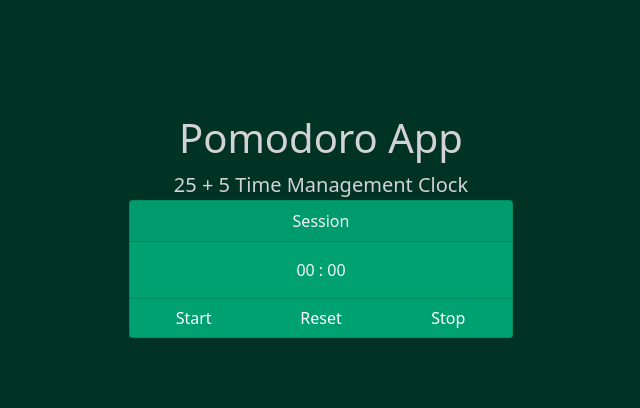
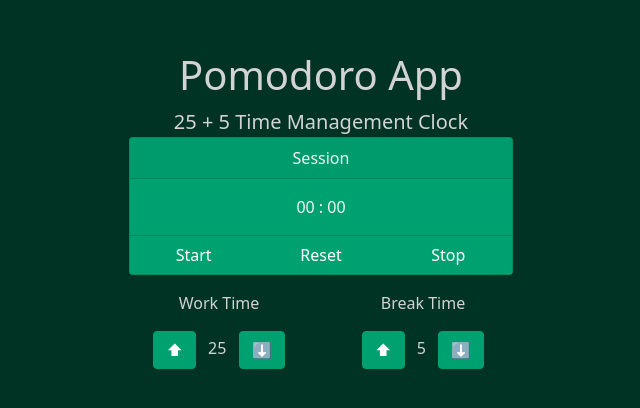
Before and after one commit to A3AJAGBE/react-pomodoro-app, a React (Create React App) app: page / in a window 1280 px wide. Shown: the part 174-582 px from the top of the page, without its empty margins (319-959 px from the left). Built offline with nearby package versions, Linux system fonts and the light colour scheme.

Commit message:
Add settings div

```diff
--- a/src/App.js
+++ b/src/App.js
@@ -3,6 +3,8 @@ import 'bootstrap/dist/css/bootstrap.min.css';
 import Container from 'react-bootstrap/Container';
 import Card from 'react-bootstrap/Card';
 import Button from 'react-bootstrap/Button';
+import Row from 'react-bootstrap/Row';
+import Col from 'react-bootstrap/Col';
 
 const App = () => {
 	return (
@@ -29,6 +31,26 @@ const App = () => {
 						<Button className="col-4 m-0 rounded-0 Card-Btn" id="stop">Stop</Button>
 					</Card.Footer>
 				</Card>
+
+				<div class="mx-auto m-3" id="Settings">
+					<Row>
+						<Col md={6}>
+							<div className="mb-3">
+								<p>Work Time</p>
+								<Button className="me-2">⬆</Button> <span>25</span> <Button className="ms-2">⬇️</Button>
+							</div>
+
+						</Col>
+
+						<Col md={6}>
+							<div className="mb-3">
+								<p>Break Time</p>
+								<Button className="me-2">⬆</Button> <span>5</span> <Button className="ms-2">⬇️</Button>
+							</div>
+						</Col>
+					</Row>
+				</div>
+
 			</div>
 		</Container>
 	);
```
